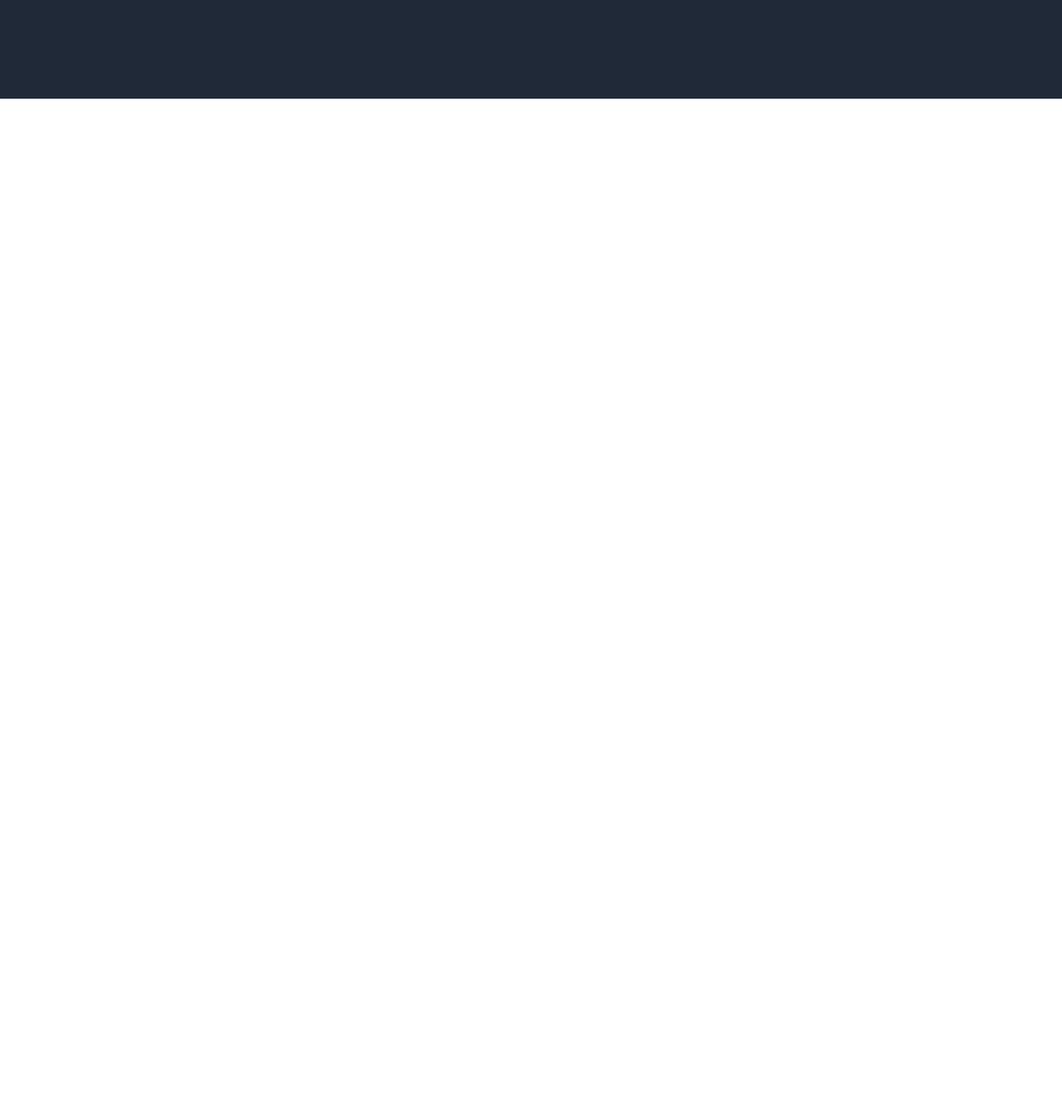
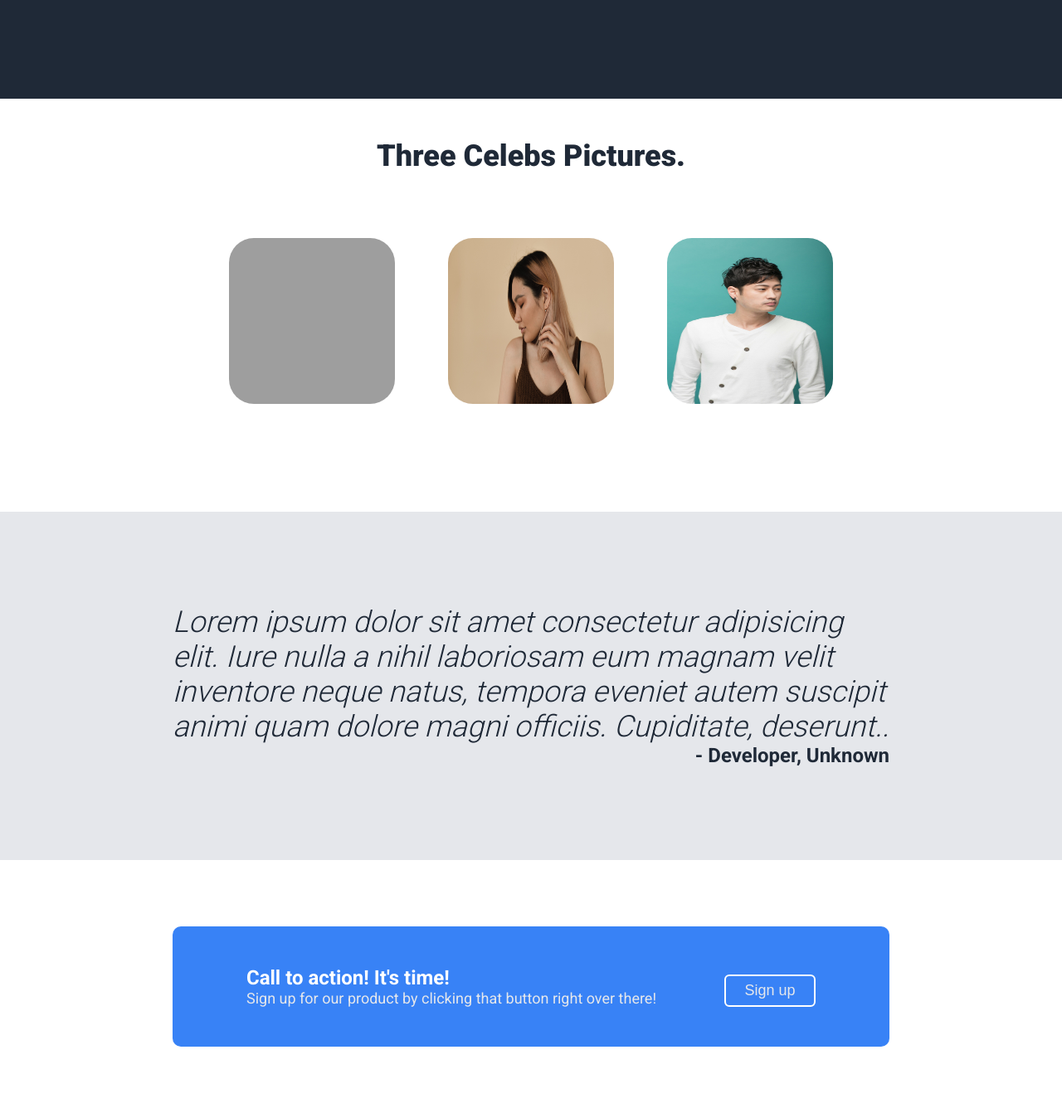
Before and after one commit to ernestAcheampong/Landing-Page, a plain HTML site: page Main-page/index.html in a window 1280 px wide. Shown: the part 428-1770 px from the top of the page at 83% size. Before the commit the page ends 800 px from the top, so only its background shows below. Drawn offline with Linux system fonts and the light colour scheme; grey boxes are pictures that could not be loaded.

Commit message:
Added pics from pexels

```diff
--- a/Main-page/index.html
+++ b/Main-page/index.html
@@ -42,6 +42,38 @@
             </div>
         </div>
     </header>
+    <main>
+        <h2>
+           Three Celebs Pictures.
+        </h2>
+
+        <div class="second-container">
+
+           <div class="center">
+               <img src="/images/Photo by Alice AliNari from Pexels.jpg" alt=" Alinari from pexels">
+
+               <img src="/images/Photo by Arina Krasnikova from Pexels.jpg" alt="Krasnikova from Pexels">
+               <img src="/images/Photo by Joon Tae Kim from Pexels.jpg" alt=" Tae kim from pexels">
+
+           </div>
+        </div>
+    </main>
+    <div class="quote">
+        <em>Lorem ipsum dolor sit amet consectetur adipisicing elit. Iure nulla a nihil laboriosam eum magnam velit inventore neque natus,
+            tempora eveniet autem suscipit animi quam dolore magni officiis. Cupiditate, deserunt..</em>
+        <p>- Developer, Unknown</p>
+    </div>
+    <div class="sign-up">
+        <div class="container">
+            <div class="left">
+                <strong>Call to action! It's time!</strong>
+                <p class="secondary">Sign up for our product by clicking that button right over there!</p>
+            </div>
+            <div class="right">
+                <button class="secondary">Sign up</button>
+            </div>
+        </div>
+    </div>
 
 </body>
 </html>
--- a/css/style.css
+++ b/css/style.css
@@ -82,3 +82,82 @@ button {
     height: 250px;
     margin-top: 13px;
 }
+/* CARD SECTION */
+main {
+    display: flex;
+    flex-direction: column;
+    align-items: center;
+    padding: 0 13em;
+    margin-top: 48px;
+}
+main h2{
+    text-align: center;
+    font-size: 36px;
+    font-weight: 900;
+    color: #1f2937;
+}
+.second-container{
+    display: flex;
+    justify-content: center;
+    align-items: center;
+    flex-wrap: wrap;
+    margin: 3em 0 6em 0;
+
+}
+
+.center img{
+    border-radius: 30px;
+    width: 200px;
+    height: 200px;
+    margin: 30px;
+
+}
+/* QUOTE */
+.quote {
+    display: flex;
+    flex-direction: column;
+    justify-content: center;
+    background-color: #E5E7EB;
+    padding: 112px 208px;
+}
+.quote p {
+    align-self: flex-end;
+    font-weight: bolder;
+    font-size: 24px;
+    color: #1f2937;
+}
+.quote em {
+    font-size: 36px;
+    font-weight: 100;
+    color: #1f2937;
+}
+
+.sign-up{
+    display: flex;
+    justify-content: center;
+    align-items: center;
+    padding: 80px 208px;
+}
+.container {
+    display: flex;
+    justify-content: space-around;
+    align-items: center;
+    background-color: #3882F6;
+    padding: 3em;
+    width: 100%;
+    border-radius: 10px;
+}
+.container button {
+    border: 2px solid #FFF;
+    color: #E5E7EB;
+    font-size: large;
+}
+.left p{
+    color: #E5E7EB;
+    font-size: large;
+}
+
+strong {
+    font-size: 24px;
+    color: #FFF;
+}
```
Also changed, not shown: images/Photo by Arina Krasnikova from Pexels.jpg (added), images/Photo by Joon Tae Kim from Pexels (2).jpg (added), images/Photo by Joon Tae Kim from Pexels.jpg (added), 2 other files.
